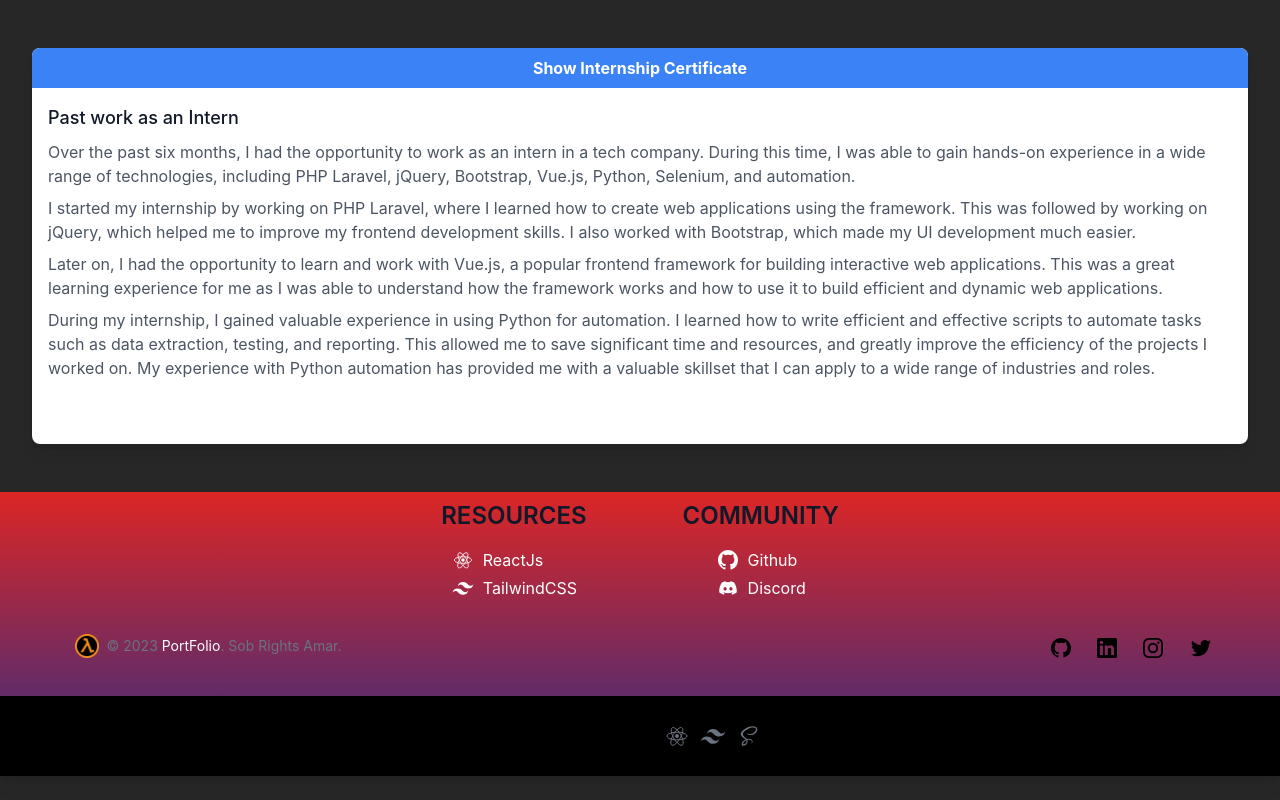
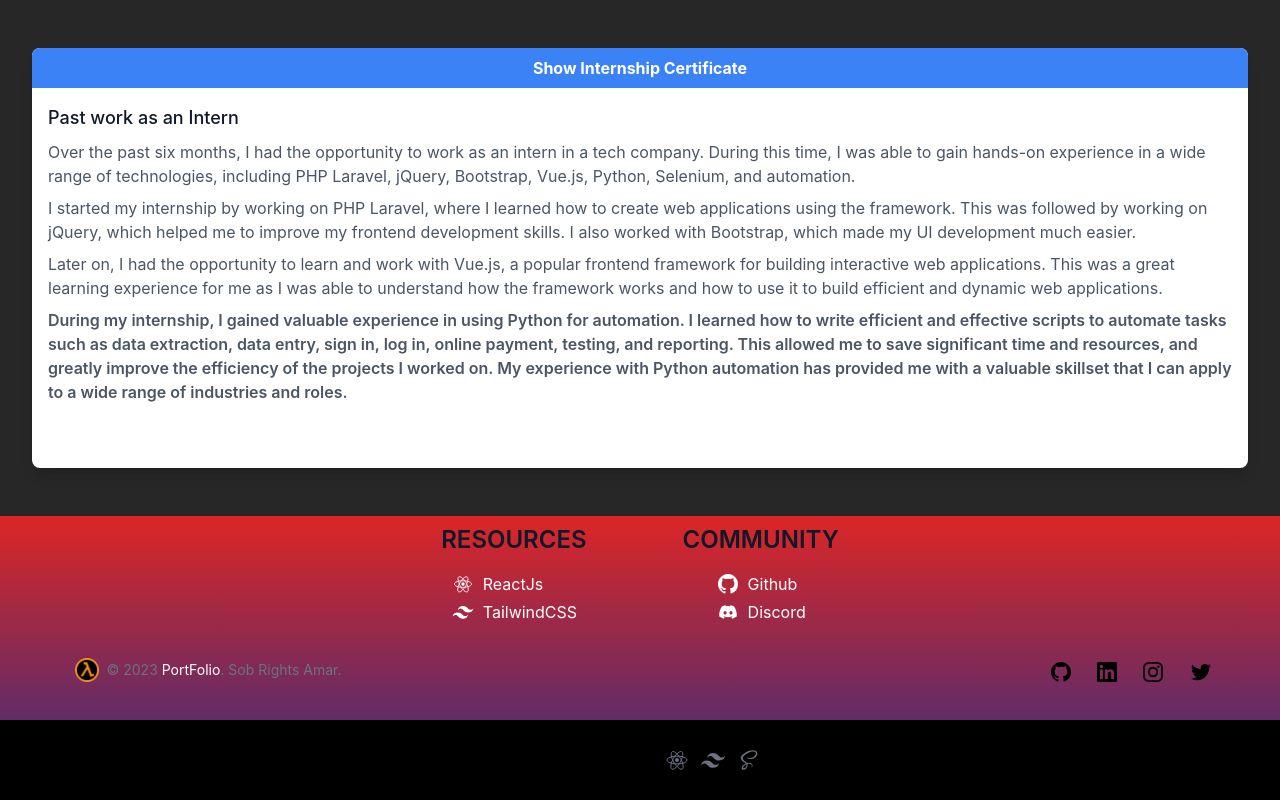
Before and after one commit to Sagittarius17/portfolio, a React (Create React App) app: page / in a window 1280 px wide. Shown: the part 2900-3700 px from the top of the page. Before the commit the page ends 3676 px from the top, so only its background shows below. Built offline with nearby package versions, Linux system fonts and the light colour scheme.

Commit message:
font design change..

```diff
--- a/src/components/PastWorks.jsx
+++ b/src/components/PastWorks.jsx
@@ -51,9 +51,9 @@ function PastWork() {
                 Later on, I had the opportunity to learn and work with Vue.js, a popular frontend framework for building interactive web applications.
                 This was a great learning experience for me as I was able to understand how the framework works and how to use it to build efficient and dynamic web applications.
               </p>
-              <p className="mt-2 text-gray-600">
+              <p className="mt-2 text-gray-600 font-semibold">
                 During my internship, I gained valuable experience in using Python for automation. I learned how to write efficient and effective
-                scripts to automate tasks such as data extraction, testing, and reporting. This allowed me to save significant time and resources, and greatly improve
+                scripts to automate tasks such as data extraction, data entry, sign in, log in, online payment, testing, and reporting. This allowed me to save significant time and resources, and greatly improve
                 the efficiency of the projects I worked on. My experience with Python automation has provided me with a valuable skillset that I can apply to a wide
                 range of industries and roles.
               </p>
```
